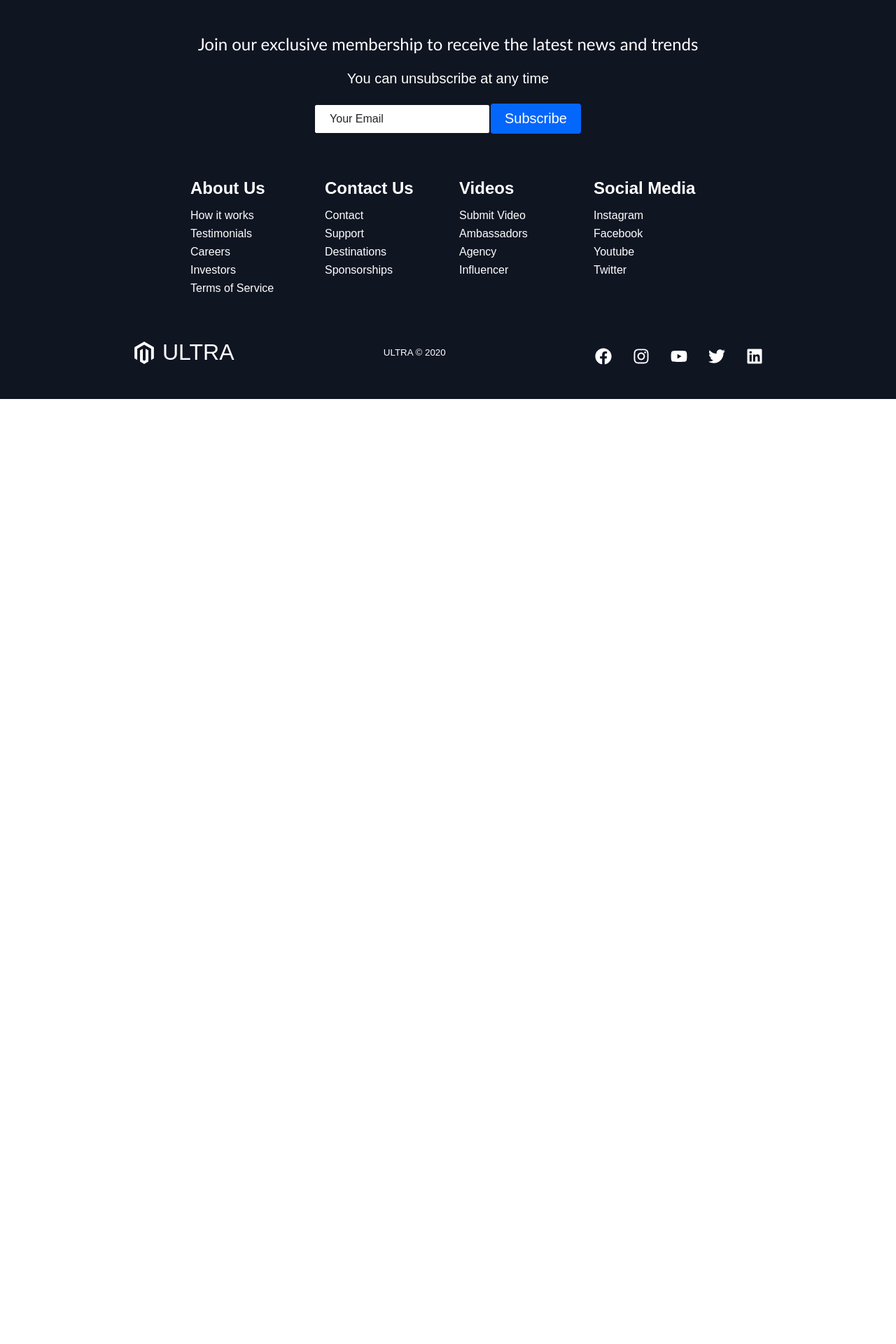
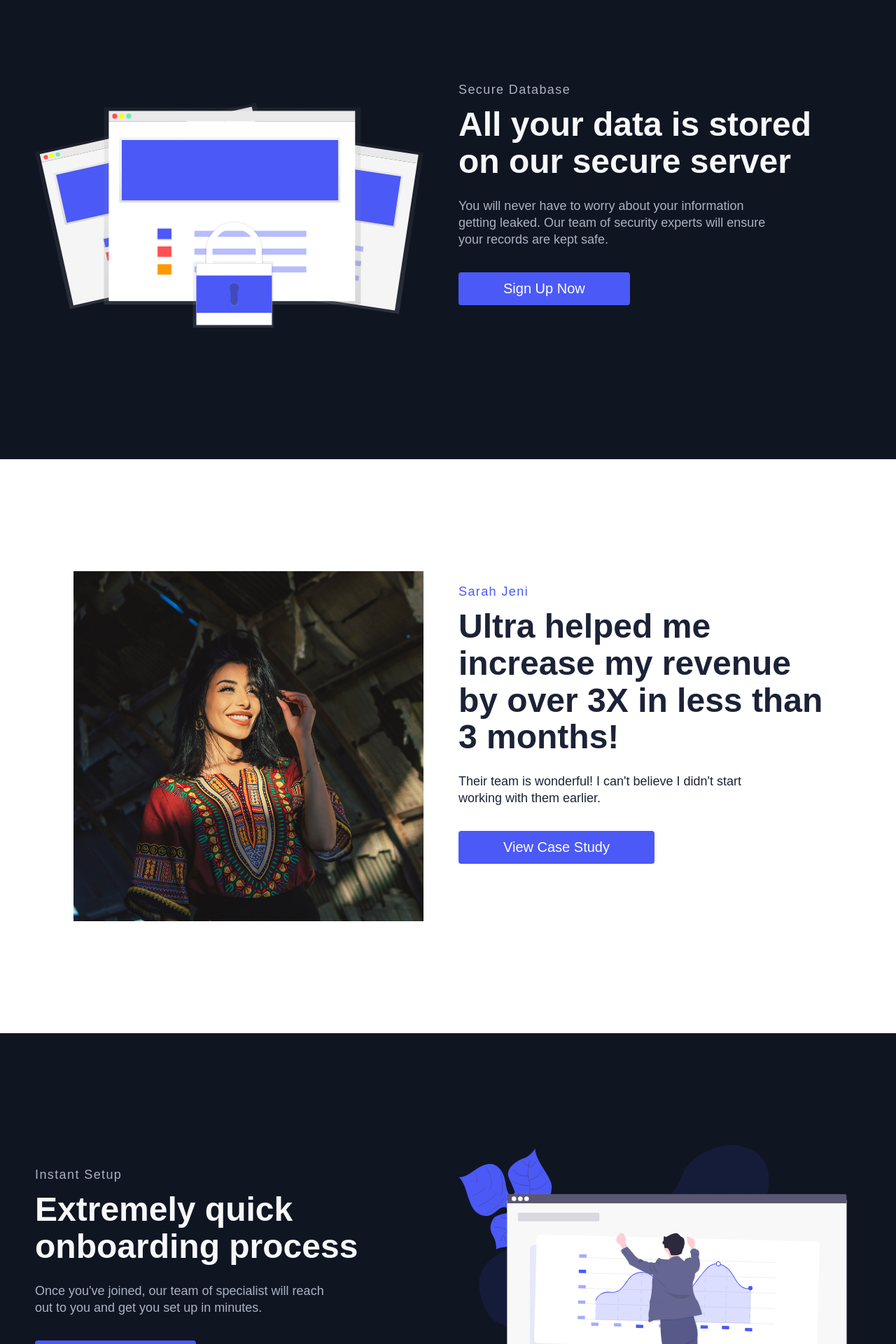
Before and after one commit to munirmahmud/ultra-design, a React (Create React App) app: page /products in a window 1280 px wide. Shown: the part 120-2040 px from the top of the page at 70% size. Before the commit the page ends 800 px from the top, so only its background shows below. Built offline with nearby package versions, Linux system fonts and the light colour scheme.

Commit message:
Products page added in the routes

```diff
--- a/src/App.js
+++ b/src/App.js
@@ -2,7 +2,7 @@ import React from 'react';
 import { BrowserRouter as Router, Route, Switch } from 'react-router-dom';
 import { Footer, Navbar } from './components';
 import GlobalStyle from './globalStyles';
-import { Home, Services } from './pages';
+import { Home, Products, Services } from './pages';
 
 const App = () => {
     return (
@@ -13,6 +13,7 @@ const App = () => {
                 <Switch>
                     <Route exact path="/" component={Home} />
                     <Route exact path="/services" component={Services} />
+                    <Route exact path="/products" component={Products} />
                 </Switch>
                 <Footer />
             </Router>
--- /dev/null
+++ b/src/pages/Products/Products.js
@@ -0,0 +1,15 @@
+import React from 'react';
+import { Hero } from '../../components';
+import { homeObjFour, homeObjThree, homeObjTwo } from '../../data/Data';
+
+const Products = () => {
+    return (
+        <>
+            <Hero {...homeObjFour} />
+            <Hero {...homeObjThree} />
+            <Hero {...homeObjTwo} />
+        </>
+    )
+}
+
+export default Products
--- a/src/pages/index.js
+++ b/src/pages/index.js
@@ -1,2 +1,3 @@
 export { default as Home } from './HomePage/Home';
+export { default as Products } from './Products/Products';
 export { default as Services } from './Services/Services';
```
